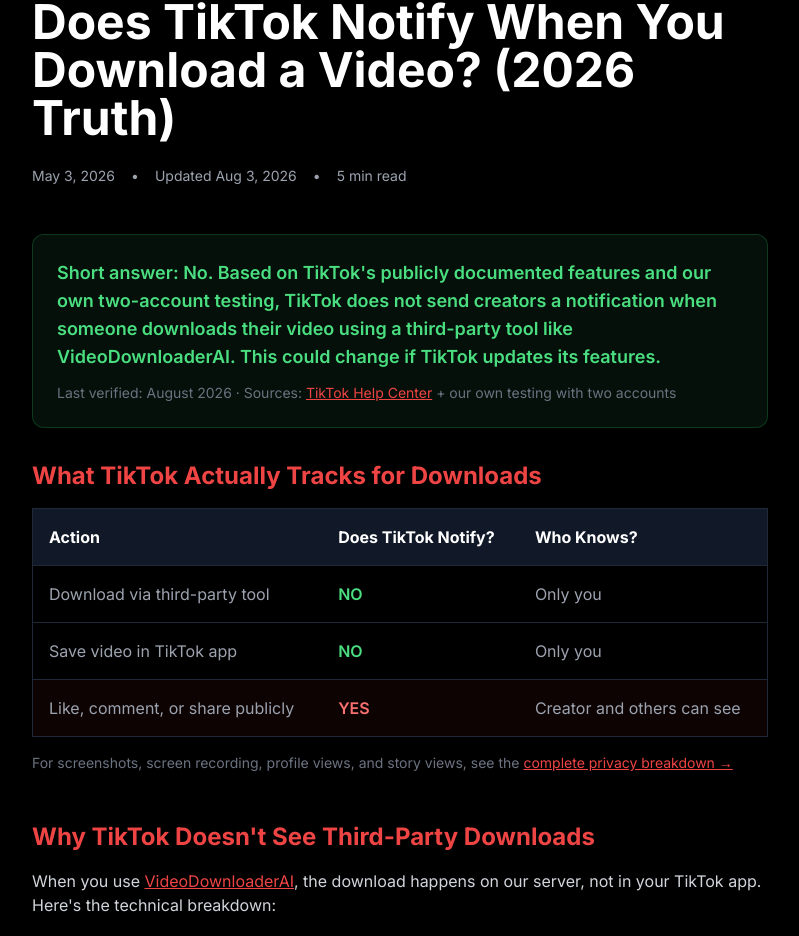
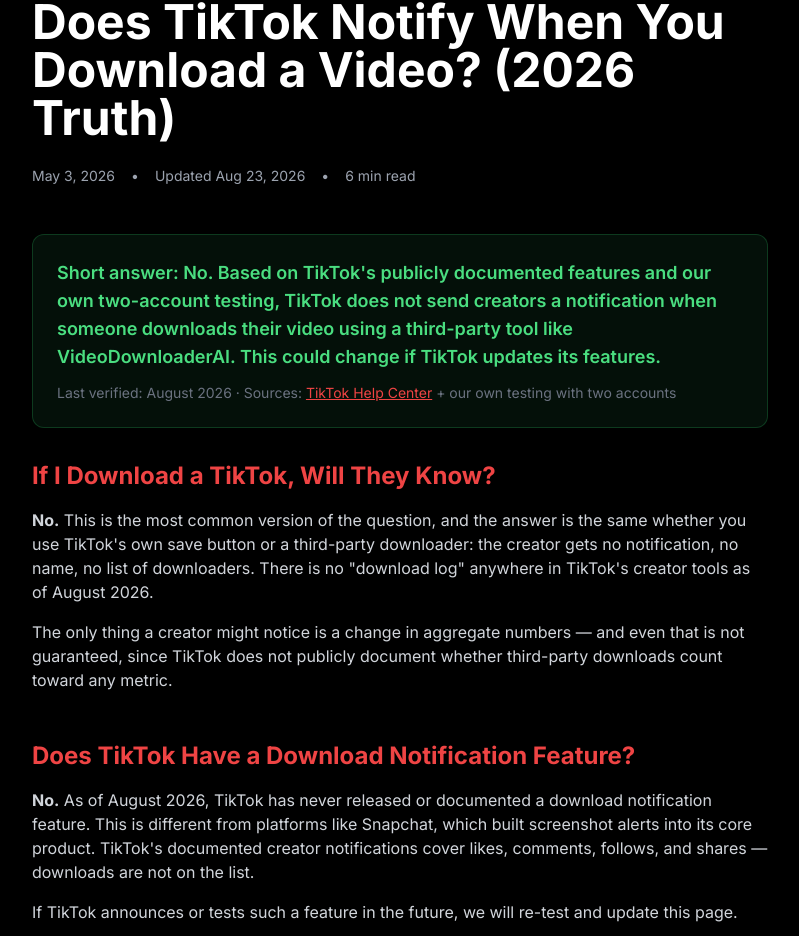
Before and after one commit to wuzesh-art/media-backup, a Next.js app: page /blog/does-tiktok-notify-when-you-download in a window 1280 px wide. Shown: the part 118-1054 px from the top of the page, without its empty margins (240-1039 px from the left). Built offline with nearby package versions, Linux system fonts and the light colour scheme.

Commit message:
Update keywords and FAQ responses for TikTok page

```diff
--- a/src/app/blog/does-tiktok-notify-when-you-download/page.tsx
+++ b/src/app/blog/does-tiktok-notify-when-you-download/page.tsx
@@ -9,8 +9,10 @@
     "does tiktok notify if you download a video",
     "can people see when you download their videos on tiktok",
     "tiktok download notification",
-    "does tiktok tell when you save a video",
-    "is tiktok downloader safe",
+    "does tiktok tell if you download a video",
+    "if i download a tiktok will they know",
+    "tiktok video download notification",
+    "does tiktok say if you download a video",
   ],
   openGraph: {
     title: "Does TikTok Notify When You Download? (2026 Truth)",
@@ -33,7 +35,7 @@
       logo: { "@type": "ImageObject", url: "https://short.videodownloaderai.com/og-image.png" },
     },
     datePublished: "2026-05-03",
-    dateModified: "2026-08-03",
+    dateModified: "2026-08-23",
   };
 
   const faqSchema = {
@@ -50,10 +52,26 @@
       },
       {
         "@type": "Question",
+        name: "If I download a TikTok, will they know?",
+        acceptedAnswer: {
+          "@type": "Answer",
+          text: "No. Whether you use TikTok's built-in save button or a third-party downloader, the creator receives no notification and cannot see your identity. Their analytics only show aggregate counts.",
+        },
+      },
+      {
+        "@type": "Question",
         name: "Can people see when you download their TikTok videos?",
         acceptedAnswer: {
           "@type": "Answer",
           text: "No. TikTok creators have no documented way to see who downloaded their videos via third-party tools. Their analytics only show total views, likes, comments, and shares.",
+        },
+      },
+      {
+        "@type": "Question",
+        name: "Does TikTok have a download notification feature?",
+        acceptedAnswer: {
+          "@type": "Answer",
+          text: "No. As of August 2026, TikTok has not released or documented any download notification feature for creators. Downloads — in-app or via third-party tools — do not trigger alerts.",
         },
       },
       {
@@ -95,9 +113,9 @@
             <div className="flex items-center gap-4 text-gray-400 text-sm">
               <span>May 3, 2026</span>
               <span>•</span>
-              <span>Updated Aug 3, 2026</span>
+              <span>Updated Aug 23, 2026</span>
               <span>•</span>
-              <span>5 min read</span>
+              <span>6 min read</span>
             </div>
           </header>
 
@@ -109,6 +127,26 @@
               Last verified: August 2026 · Sources: <a href="https://support.tiktok.com" className="text-red-500 underline" target="_blank" rel="noopener">TikTok Help Center</a> + our own testing with two accounts
             </p>
           </div>
+
+          <section className="mb-12">
+            <h2 className="text-2xl font-bold mb-4 text-red-500">If I Download a TikTok, Will They Know?</h2>
+            <p className="text-gray-300 mb-4">
+              <strong>No.</strong> This is the most common version of the question, and the answer is the same whether you use TikTok's own save button or a third-party downloader: the creator gets no notification, no name, no list of downloaders. There is no "download log" anywhere in TikTok's creator tools as of August 2026.
+            </p>
+            <p className="text-gray-300">
+              The only thing a creator might notice is a change in aggregate numbers — and even that is not guaranteed, since TikTok does not publicly document whether third-party downloads count toward any metric.
+            </p>
+          </section>
+
+          <section className="mb-12">
+            <h2 className="text-2xl font-bold mb-4 text-red-500">Does TikTok Have a Download Notification Feature?</h2>
+            <p className="text-gray-300 mb-4">
+              <strong>No.</strong> As of August 2026, TikTok has never released or documented a download notification feature. This is different from platforms like Snapchat, which built screenshot alerts into its core product. TikTok's documented creator notifications cover likes, comments, follows, and shares — downloads are not on the list.
+            </p>
+            <p className="text-gray-300">
+              If TikTok announces or tests such a feature in the future, we will re-test and update this page.
+            </p>
+          </section>
 
           <section className="mb-12">
             <h2 className="text-2xl font-bold mb-4 text-red-500">What TikTok Actually Tracks for Downloads</h2>
@@ -210,6 +248,7 @@
             <h3 className="font-bold mb-4">Related Guides</h3>
             <div className="space-y-3">
               <a href="/blog/does-tiktok-notify-screenshot" className="block text-red-500 hover:text-red-400">Does TikTok Notify Screenshots? →</a>
+              <a href="/blog/if-i-deactivate-tiktok-will-i-lose-my-drafts" className="block text-red-500 hover:text-red-400">If I Deactivate TikTok, Will I Lose My Drafts? →</a>
               <a href="/blog/tiktok-privacy-guide-complete" className="block text-red-500 hover:text-red-400">Complete TikTok Privacy Guide →</a>
               <a href="/blog/save-tiktok-before-deleting-account" className="block text-red-500 hover:text-red-400">Back Up Before Deleting Account →</a>
               <a href="/faq" className="block text-red-500 hover:text-red-400">Full FAQ →</a>
```
